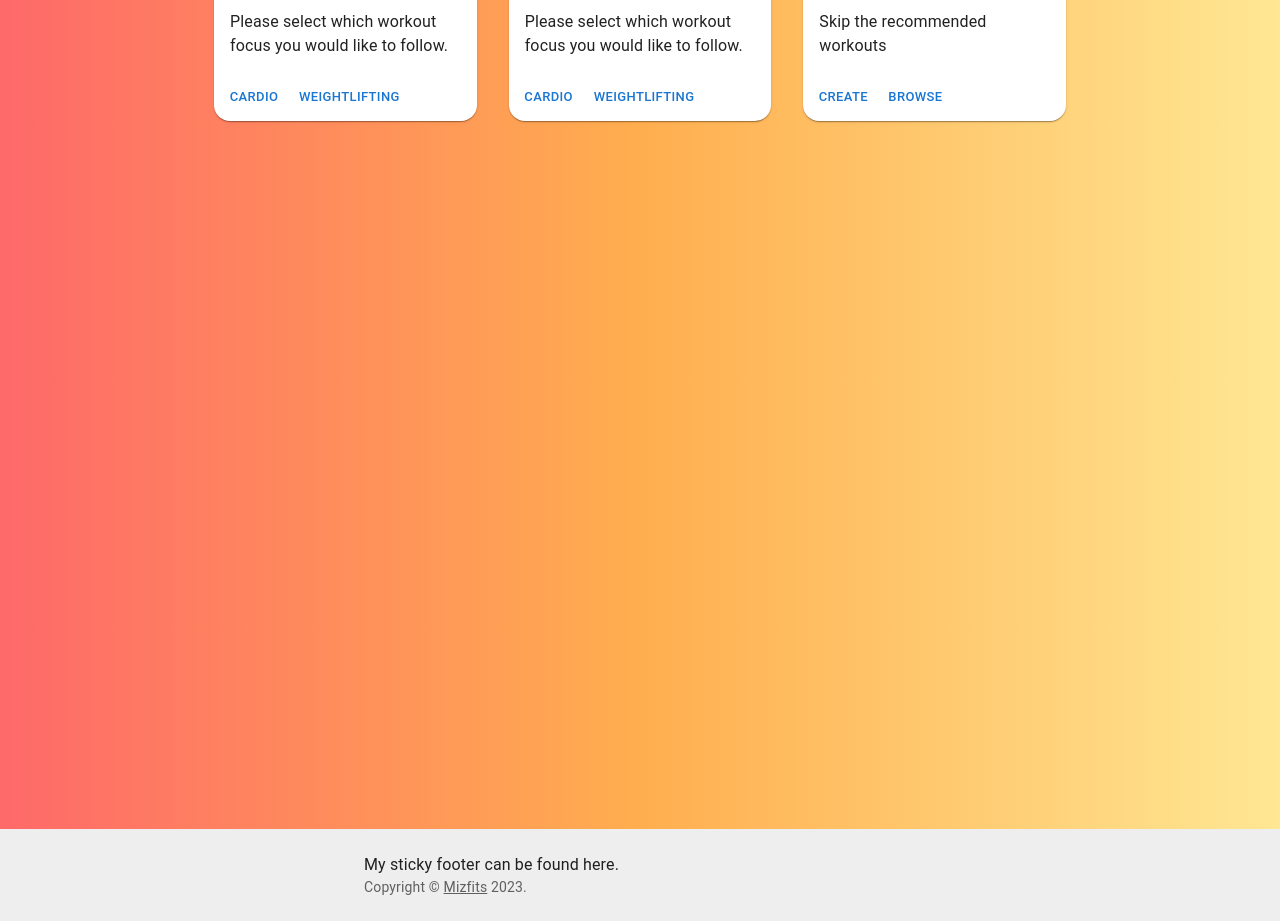
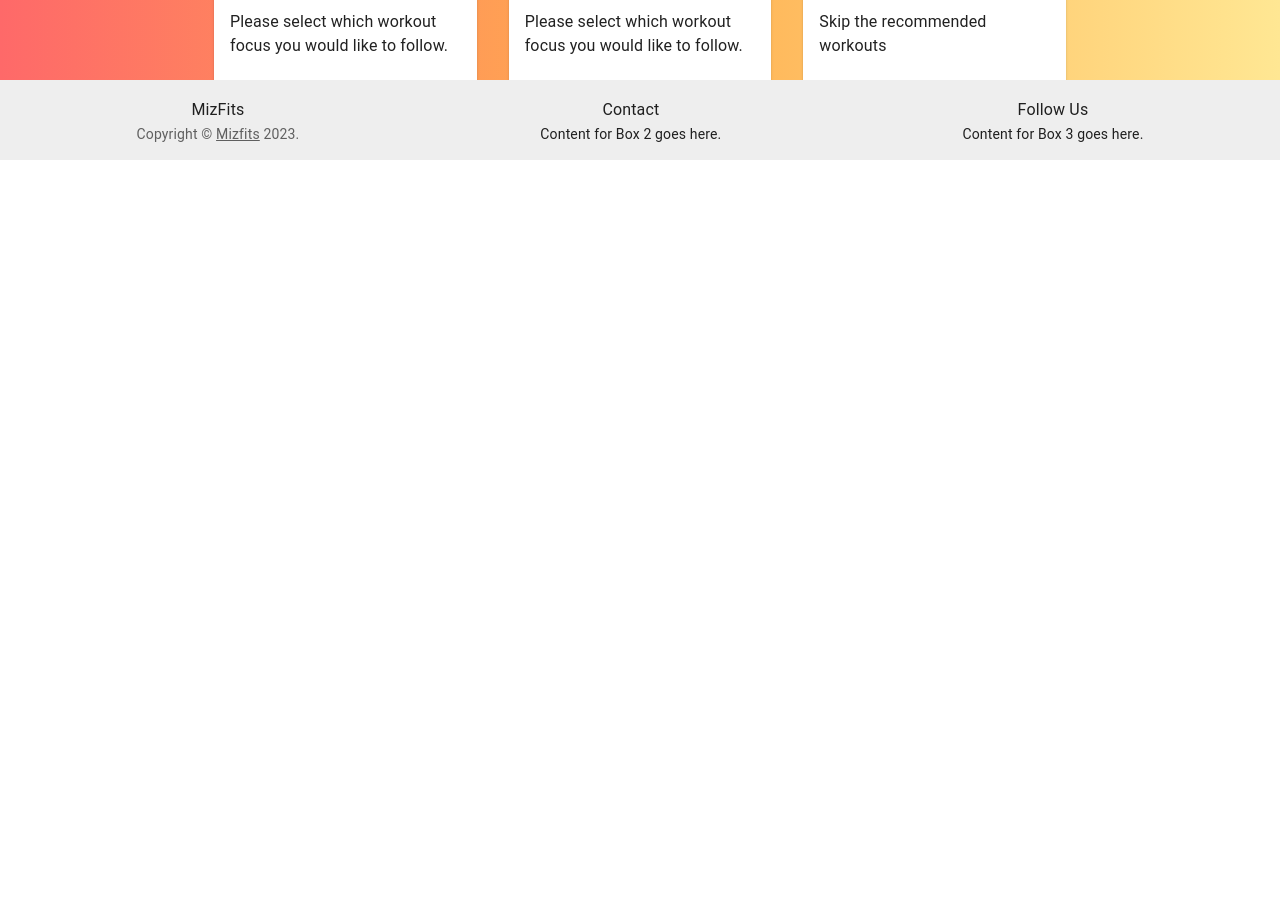
Before and after one commit to jdolan00/MizFits, a React (Create React App) app in the folder mizfits_client/: page /workout in a window 1280 px wide. Shown: the part 640-1561 px from the top of the page. After the commit the page ends 800 px from the top, so only its background shows below. Built offline with nearby package versions, Linux system fonts and the light colour scheme.

Commit message:
Still creating components to be able to reuse.

```diff
--- a/mizfits_client/package.json
+++ b/mizfits_client/package.json
@@ -6,8 +6,8 @@
   "dependencies": {
     "@emotion/react": "^11.10.6",
     "@emotion/styled": "^11.10.6",
-    "@mui/icons-material": "^5.11.11",
-    "@mui/material": "^5.11.14",
+    "@mui/icons-material": "^5.11.16",
+    "@mui/material": "^5.12.1",
     "@reduxjs/toolkit": "^1.9.3",
     "@testing-library/jest-dom": "^5.16.5",
     "@testing-library/react": "^13.4.0",
--- a/mizfits_client/src/components/Footer.jsx
+++ b/mizfits_client/src/components/Footer.jsx
@@ -1,19 +1,18 @@
-import * as React from 'react';
-import CssBaseline from '@mui/material/CssBaseline';
-import Box from '@mui/material/Box';
-import Typography from '@mui/material/Typography';
-import Container from '@mui/material/Container';
-import Link from '@mui/material/Link';
+import * as React from "react";
+import Box from "@mui/material/Box";
+import Typography from "@mui/material/Typography";
+import Link from "@mui/material/Link";
+
 
 function Copyright() {
   return (
     <Typography variant="body2" color="text.secondary">
-      {'Copyright © '}
+      {"Copyright © "}
       <Link color="inherit" href="https://www.mizfits.net/">
         Mizfits
-      </Link>{' '}
+      </Link>{" "}
       {new Date().getFullYear()}
-      {'.'}
+      {"."}
     </Typography>
   );
 }
@@ -22,30 +21,46 @@ export function Footer() {
   return (
     <Box
       sx={{
-        display: 'flex',
-        flexDirection: 'column',
-        minHeight: '100vh',
+        display: "flex",
+        flexDirection: "row",
+        justifyContent: "space-around",
+        alignItems: "center",
+        backgroundColor: (theme) =>
+          theme.palette.mode === "light"
+            ? theme.palette.grey[200]
+            : theme.palette.grey[800],
+        p: 2,
+        position: "fixed",
+        bottom: 0,
+        left: 0,
+        right: 0,
       }}
     >
-      <CssBaseline />
       <Box
-        component="footer"
-        sx={{
-          py: 3,
-          px: 2,
-          mt: 'auto',
-          backgroundColor: (theme) =>
-            theme.palette.mode === 'light'
-              ? theme.palette.grey[200]
-              : theme.palette.grey[800],
-        }}
+        sx={{ display: "flex", flexDirection: "column", alignItems: "center" }}
       >
-        <Container maxWidth="sm">
-          <Typography variant="body1">
-            My sticky footer can be found here.
-          </Typography>
-          <Copyright />
-        </Container>
+        <Box
+          sx={{
+            display: "flex",
+            flexDirection: "column",
+            alignItems: "center",
+          }}
+        >
+        <Typography variant="subtitle1">MizFits</Typography>
+        </Box>
+        <Copyright></Copyright>
+      </Box>
+      <Box
+        sx={{ display: "flex", flexDirection: "column", alignItems: "center" }}
+      >
+        <Typography variant="subtitle1">Contact</Typography>
+        <Typography variant="body2">Content for Box 2 goes here.</Typography>
+      </Box>
+      <Box
+        sx={{ display: "flex", flexDirection: "column", alignItems: "center" }}
+      >
+        <Typography variant="subtitle1">Follow Us</Typography>
+        <Typography variant="body2">Content for Box 3 goes here.</Typography>
       </Box>
     </Box>
   );
```
Also changed, not shown: 1 other file (tests, documents, lock files or other folders).
